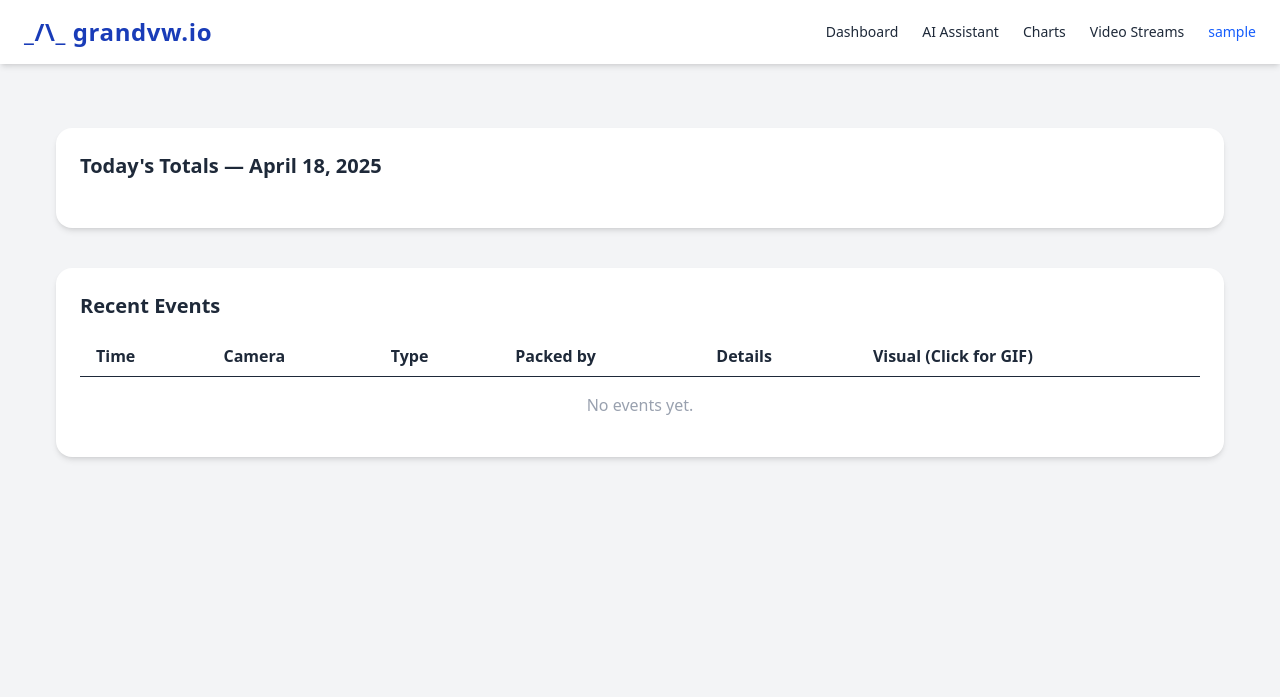
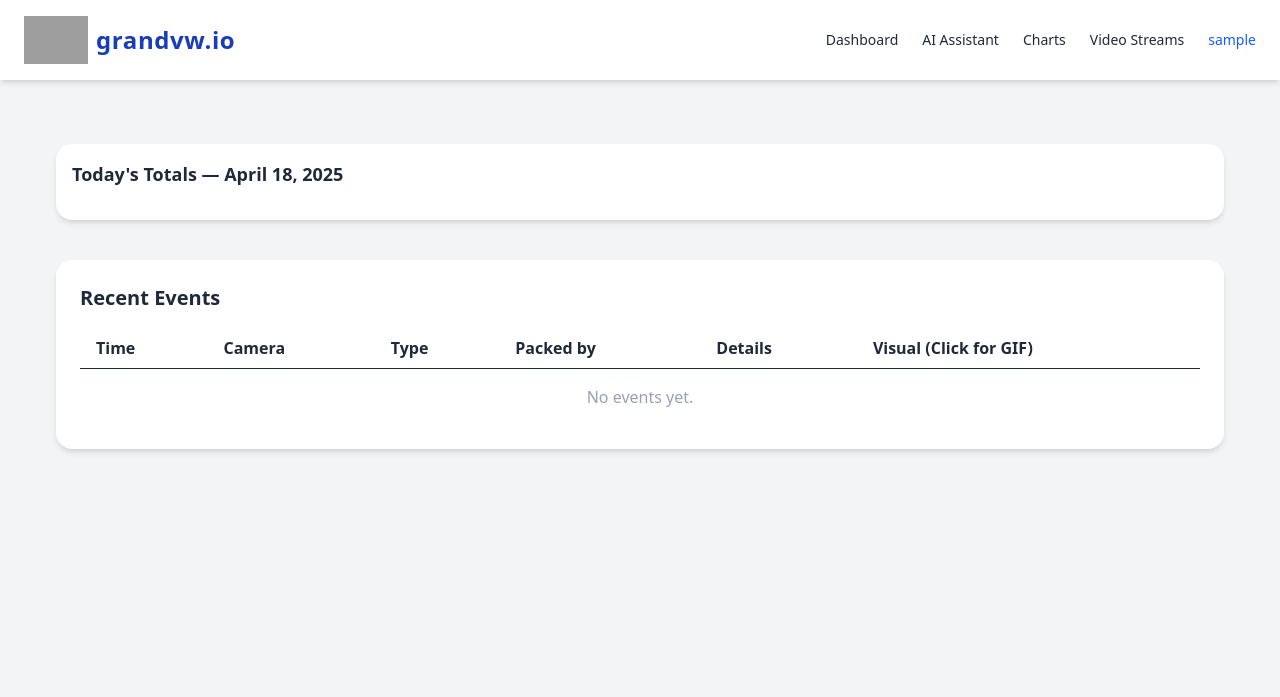
Before and after one commit to jacobbu/grandvw, a Django app: page /dashboard/ in a window 1280 px wide. Shown: the top 697 px of the page. Run offline with Django 5.2, Linux system fonts and the light colour scheme; the visitor is signed in with stand-in values (Sample User, id 1); data that the repository does not hold is empty; grey boxes are pictures that could not be loaded.

Commit message:
logo and favicon

```diff
--- a/core/templates/core/base.html
+++ b/core/templates/core/base.html
@@ -1,9 +1,28 @@
 <!doctype html>
 <html class="h-full">
   <head>
+    <style>
+      @keyframes blurIn {
+        0% {
+          opacity: 0;
+          filter: blur(8px);
+          transform: scale(1.05);
+        }
+        100% {
+          opacity: 1;
+          filter: blur(0);
+          transform: scale(1);
+        }
+      }
+
+      .animate-blur-in {
+        animation: blurIn 0.8s ease-out forwards;
+      }
+    </style>
     <meta charset="UTF-8" />
     <meta name="viewport" content="width=device-width, initial-scale=1.0" />
     <script src="https://cdn.jsdelivr.net/npm/@tailwindcss/browser@4"></script>
+    <link rel="icon" type="image/x-icon" href="/media/favicon.ico">
     <title>{% block title %}{% endblock %} | grandvw.io</title>
   </head>
 
@@ -13,10 +32,11 @@
     <nav class="bg-white shadow-md px-6 py-4">
       <div class="max-w-7xl mx-auto flex items-center justify-between">
 
-        <!-- Logo -->
-        <a href="/" class="text-2xl font-bold text-blue-800 tracking-wide">
-          _/\_ grandvw.io
-        </a>
+    <!-- Logo -->
+    <a href="/" class="flex items-center space-x-2 text-2xl font-bold text-blue-800 tracking-wide transition duration-500 transform hover:scale-105 group animate-blur-in">
+      <img src="/media/banner_logo_blue800.png" alt="_/\_" class="h-12 w-auto transition duration-300 transform group-hover:scale-110">
+      <span class="transition duration-300 group-hover:text-blue-600">grandvw.io</span>
+    </a>
 
 
         <!-- Nav links -->
--- a/core/templates/core/dashboard.html
+++ b/core/templates/core/dashboard.html
@@ -21,24 +21,22 @@
 
   <!-- Today Cards Section -->
   <div class="w-full px-4 sm:px-6 lg:px-8 my-10">
-    <div class="max-w-7xl mx-auto rounded-2xl bg-white shadow-md p-6">
+    <div class="max-w-7xl mx-auto rounded-2xl bg-white shadow-md p-4">
       {% now "F j, Y" as today_date %}
-      <h2 class="text-xl font-bold text-gray-800 mb-6">Today's Totals — {{ today_date }}</h2>
+      <h2 class="text-lg font-bold text-gray-800 mb-4">Today's Totals — {{ today_date }}</h2>
 
-      <div class="grid grid-cols-1 sm:grid-cols-2 gap-6">
+      <div class="grid grid-cols-1 sm:grid-cols-2 gap-4">
         {% for card in cards %}
           {% if card.period == "Today" %}
-            <div class="{{ card.color_class }} p-6 rounded-2xl shadow-md flex flex-col justify-between h-full min-h-[140px]">
-              <div class="mb-2">
-                <div class="font-bold text-xl text-center mb-2">{{ card.emoji }} {{ card.title }}</div>
-                <div class="text-5xl font-extrabold text-gray-800 text-center">{{ card.count }}</div>
-              </div>
+            <div class="{{ card.color_class }} px-4 py-3 rounded-xl shadow-sm flex flex-col justify-center h-full min-h-[80px]">
+              <div class="text-sm font-semibold text-center mb-1">{{ card.emoji }} {{ card.title }}</div>
+              <div class="text-lg font-bold text-gray-800 text-center">{{ card.count }}</div>
             </div>
           {% endif %}
         {% endfor %}
       </div>
     </div>
-</div>
+  </div>
 
 
 <div class="w-full px-4 sm:px-6 lg:px-8 my-10">
```
